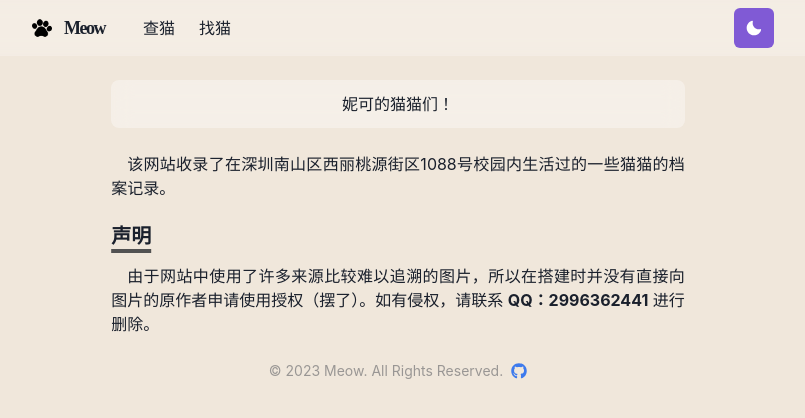
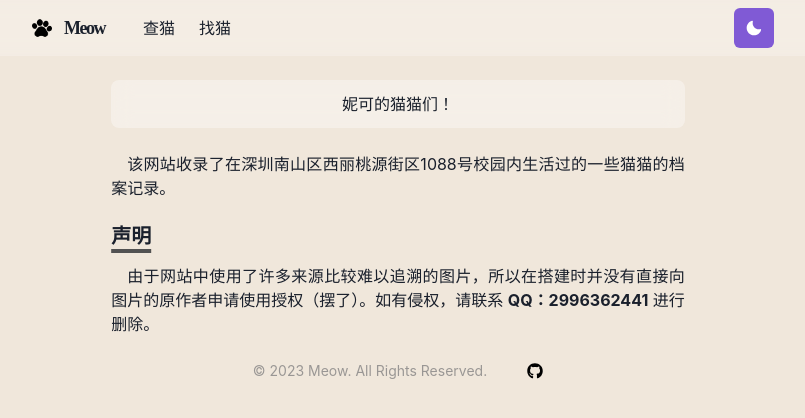
Before and after one commit to Tloops/Meow, a Next.js app: page / in a window 1280 px wide. Shown: the top 418 px of the page, without its empty margins (242-1047 px from the left). Built offline with nearby package versions, Linux system fonts and the light colour scheme.

Commit message:
chore: footer spacing

```diff
--- a/src/components/footer.tsx
+++ b/src/components/footer.tsx
@@ -1,12 +1,12 @@
 import React from 'react'
-import { Box, HStack, Link } from "@chakra-ui/react"
+import { Box, HStack, Link, useColorModeValue } from "@chakra-ui/react"
 import { FaGithub } from "react-icons/fa"
 import Layout from "@/components/layouts/article"
 
 const Footer = () => {
   return (
     <Layout>
-      <HStack justify='center'>
+      <HStack align='center' justify='center' spacing={10}>
         <Box
           // @ts-ignore
           align='center'
@@ -16,7 +16,11 @@ const Footer = () => {
           &copy; {new Date().getFullYear()} Meow. All Rights Reserved.
         </Box>
 
-        <Link href='https://github.com/ZephyrusZhang/Meow' isExternal>
+        <Link
+          href='https://github.com/ZephyrusZhang/Meow'
+          isExternal
+          color={useColorModeValue('black', 'white')}
+        >
           <FaGithub/>
         </Link>
       </HStack>
```
